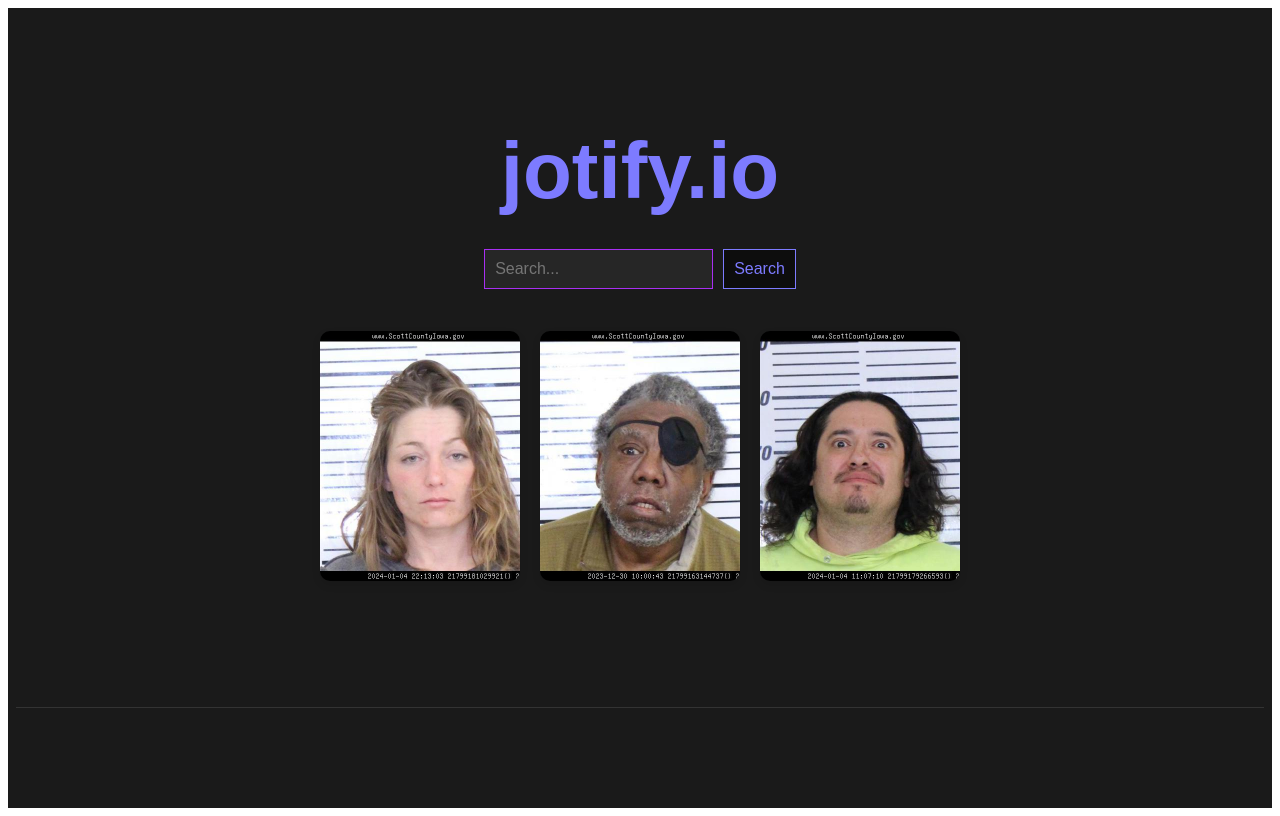
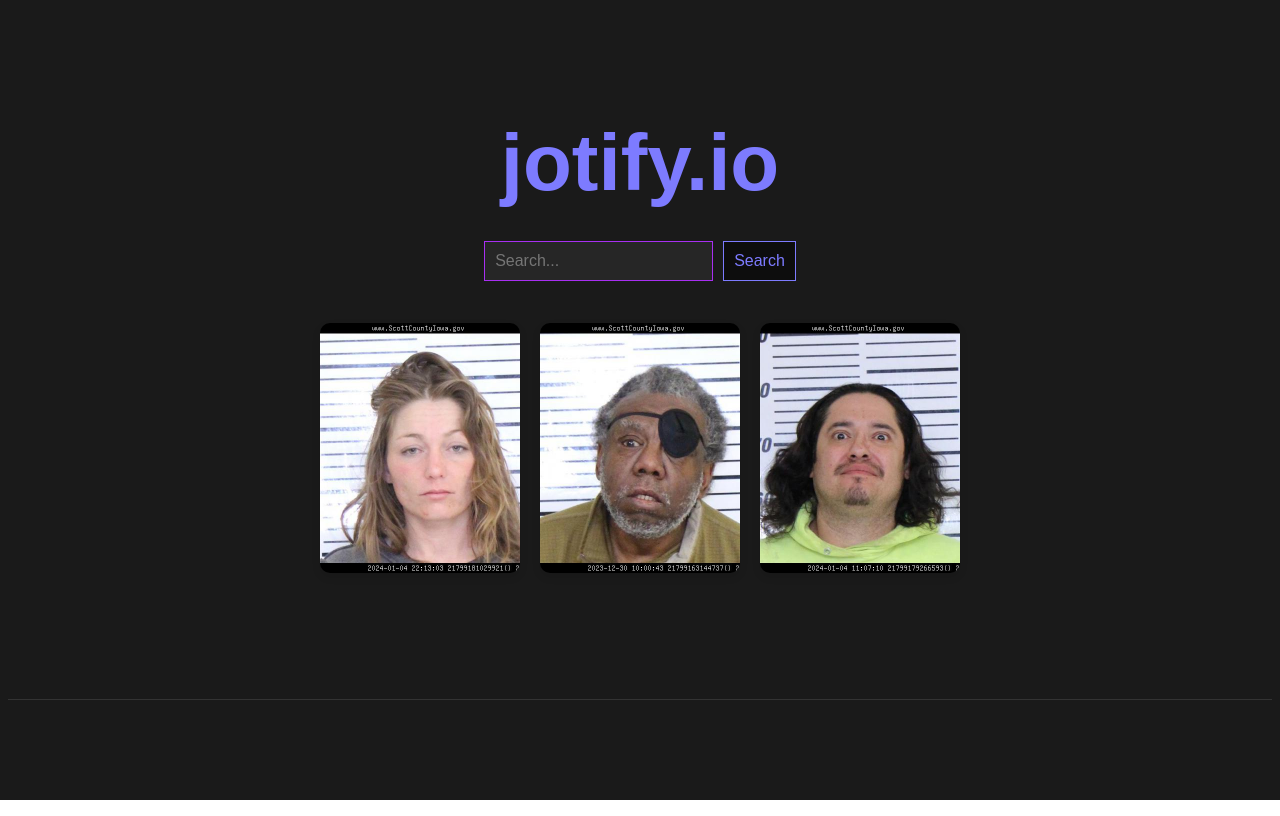
Before and after one commit to ljkeller/jotify, a Next.js app: page / in a window 1280 px wide. Built offline with nearby package versions, Linux system fonts and the light colour scheme; a web font is replaced by a local one.

Commit message:
Remove pesky html/body padding
I should probably put a few more things in global.css

```diff
--- a/app/layout.js
+++ b/app/layout.jsx
@@ -1,4 +1,6 @@
 import { m_plus_2 } from '/app/ui/fonts';
+
+import '/app/ui/global.css';
 
 export const metadata = {
   title: 'Jotify.io',
--- a/app/ui/global.css
+++ b/app/ui/global.css
@@ -0,0 +1,5 @@
+html,
+body {
+    padding: 0;
+    margin: 0;
+}
```
